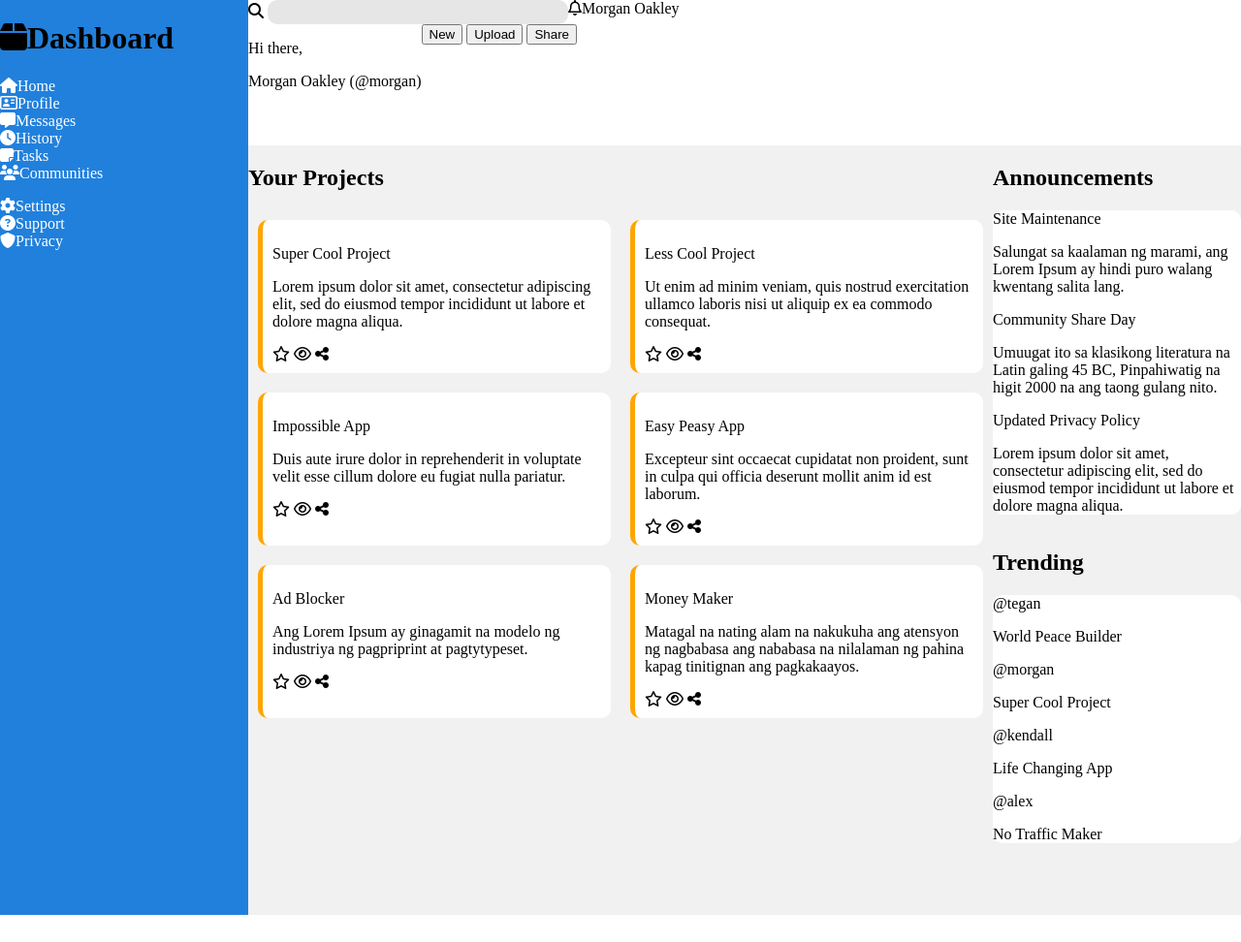
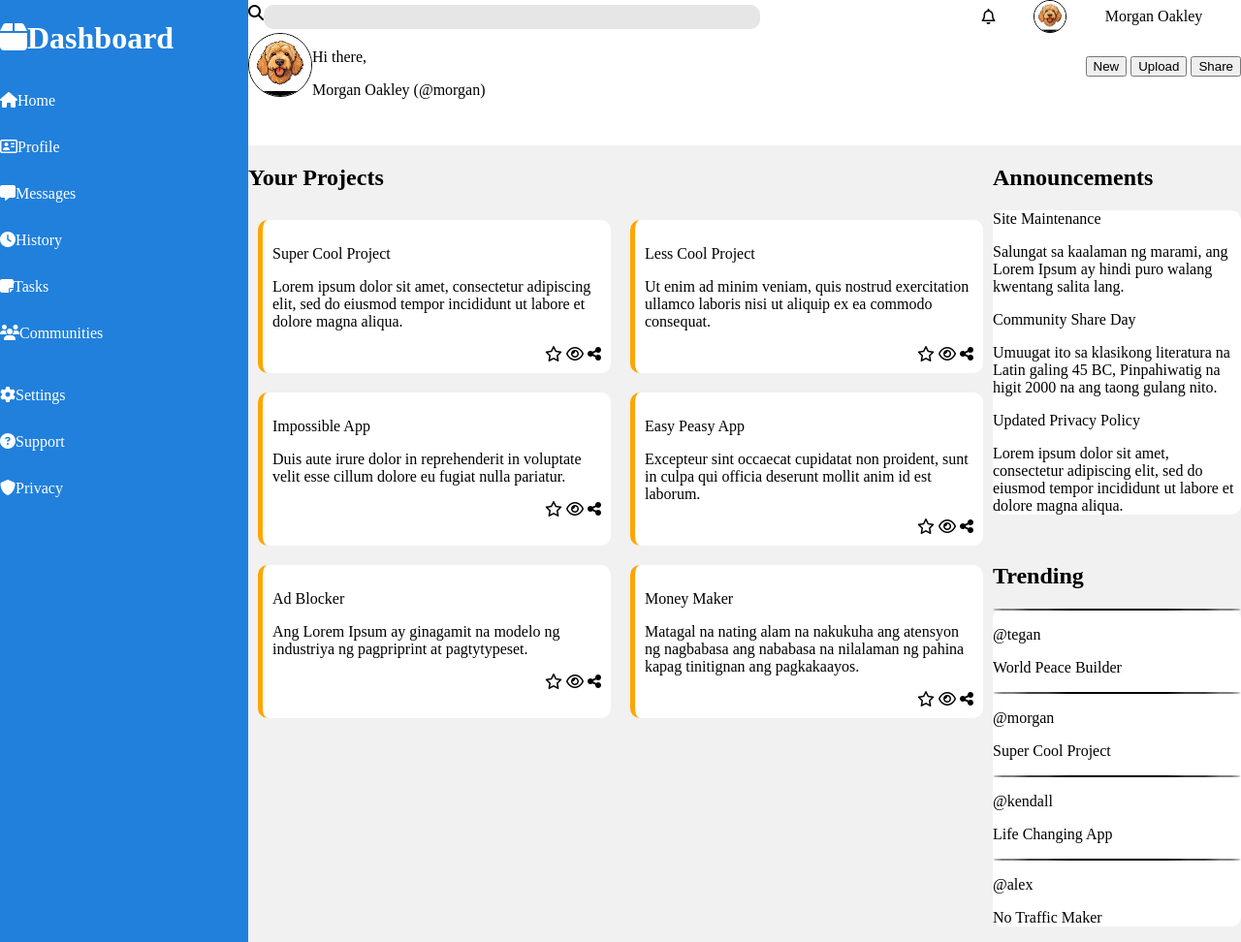
Before and after one commit to justinlyan/dashboard-design, a plain HTML site: page index.html in a window 1280 px wide. Shown: the whole page at 97% size. Before the commit the page ends 944 px from the top, so only its background shows below. Drawn offline with Linux system fonts and the light colour scheme; a web font is replaced by a local one.

Commit message:
styling header and side-bar

```diff
--- a/index.html
+++ b/index.html
@@ -28,21 +28,19 @@
     <div class="header">
       <div class="header-top">
         <div class="search-bar">
-          <div>
-            <i class="fa-solid fa-magnifying-glass"></i>
-            <label for="search" class="search-logo"></label>
-            <input type="text" id="search" name="search" />
-          </div>
+          <i class="fa-solid fa-magnifying-glass"></i>
+          <label for="search" class="search-logo"></label>
+          <input type="text" id="search" name="search" />
         </div>
-        <div class="notifications"><i class="fa-regular fa-bell"></i></div>
         <div class="profile-sml">
-          <div class="profile-pic"></div>
+          <i class="fa-regular fa-bell"></i>
+          <img class="profile-pic-sml profile-pic" src="./assets/images/doodle.jpg" alt="golden doodle profile pic">
           <div class="profile-name">Morgan Oakley</div>
         </div>
       </div>
       <div class="header-bot">
         <div class="profile-lg">
-          <div class="profile-pic"></div>
+          <img class="profile-pic-lg profile-pic"src="./assets/images/doodle.jpg" alt="golden doodle profile pic">
           <div>
             <p>Hi there,</p>
             <div class="profile-name">Morgan Oakley (@morgan)</div>
--- a/styles.css
+++ b/styles.css
@@ -29,19 +29,23 @@ html {
   background: rgb(33, 128, 220);
 }
 
+h1 {
+  color: white;
+}
+
 ul {
   list-style-type: none;
   padding: 0;
 }
 
 li a {
-  /* width: 100%; */
   display: block;
   text-decoration: none;
+  line-height: 3rem;
 }
 
 li a:hover {
-  background-color: white;
+  background-color: black;
 }
 
 li a:visited {
@@ -56,14 +60,47 @@ li a:visited {
 .header-top,
 .header-bot {
   display: flex;
+  align-items: center;
+  justify-content: space-between;
+}
+
+.search-bar {
+  display: flex;
+  width: 70%;
 }
 
 input {
   border-radius: 10px;
   padding: 5px;
-  width: 300px;
+  width: 70%;
   background-color: rgb(230, 230, 230);
   border: none;
+}
+
+.profile-sml,
+.profile-lg {
+  display: flex;
+}
+
+.profile-sml {
+  width: 30%;
+  align-items: center;
+  justify-content: space-evenly;
+}
+
+.profile-pic {
+  border-radius: 50%;
+  border: 1px black solid;
+}
+
+.profile-pic-lg {
+  height: 4rem;
+  width: 4rem;
+}
+
+.profile-pic-sml {
+  height: 2rem;
+  width: 2rem;
 }
 
 .main {
@@ -78,6 +115,10 @@ input {
 
 .projects-section {
   grid-area: projects;
+}
+
+.card-btns {
+  text-align: right;
 }
 
 .announcements-section {
```
Also changed, not shown: assets/images/doodle.jpg (added).
